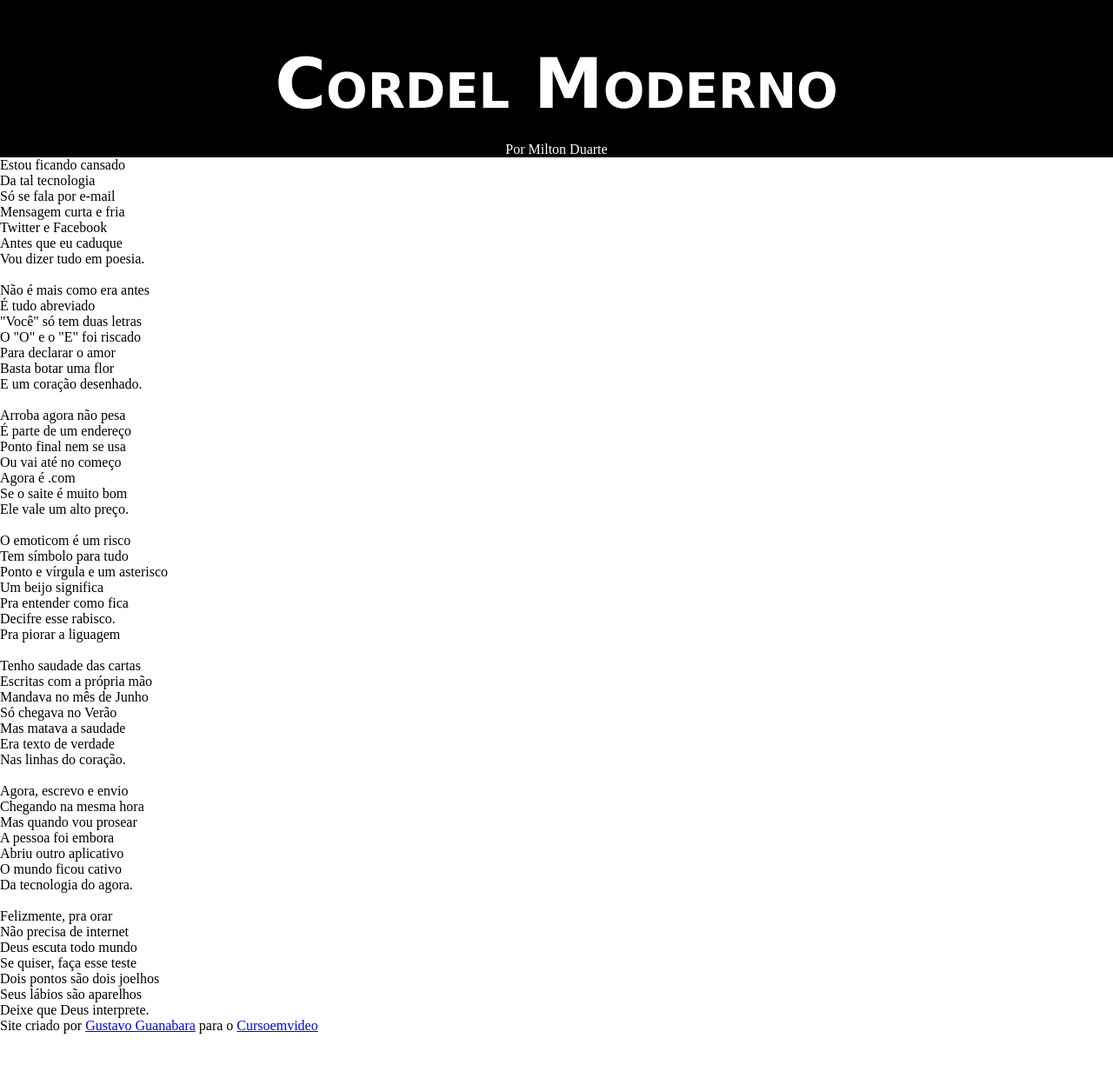
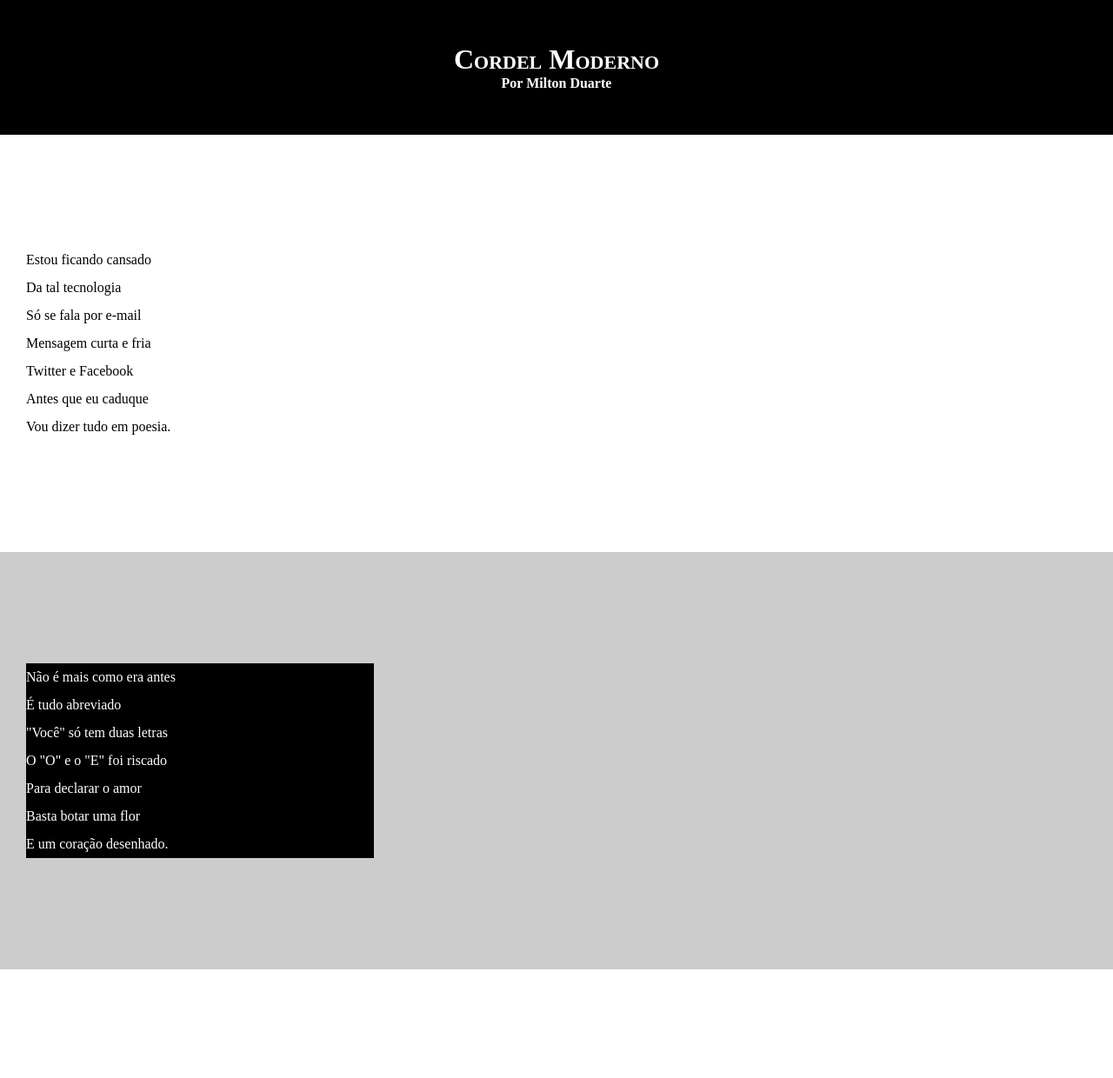
Before and after one commit to PauloGuilherme13/projeto-cordel, a plain HTML site: page index.html in a window 1280 px wide. Shown: the top 1240 px of the page at 87% size. Before the commit the page ends 1189 px from the top, so only its background shows below. Drawn offline with Linux system fonts and the light colour scheme.

Commit message:
atualizando o site

```diff
--- a/css/style.css
+++ b/css/style.css
@@ -6,30 +6,30 @@
 
 html,body{
     height: 100%;
+    background-color: #CCC;
 }
 
 header{
-    width: 100%px;
     background-color: black;
+    color: white;
+    text-align: center;
 }
 
 header h1{
-    color: white;
-    text-align: center;
     font-variant: small-caps;
     padding-top: 50px;
-    font-family: Verdana, Geneva, Tahoma, sans-serif;
-    font-size: 80px;
+
 }
 
 header p{
-    text-align: center;
-    padding-top: 20px;
+    padding-bottom: 50px;
+
 }
 
 header a{
     color: white;
     text-decoration: none;
+    font-weight: bolder;
 }
 
 header a:hover{
@@ -39,6 +39,46 @@ header a:hover{
     border: 1px solid black;
     border-radius: 5px;
 }
+
 section{
+    padding-top: 10%;
+    padding-bottom: 10%;
+    padding-left: 30px;
+    line-height: 2em;
+}
+
+section.normal{
+    background-color: white;
+    color: black;
+}
+
+section.imagem{
 
 }
+
+section.imagem > p{
+    width: 400px;
+    background-color: black;
+    color: white;
+}
+
+footer{
+    background-color: black;
+    text-align: center;
+    color: white;
+    padding: 15px;
+}
+
+footer a{
+    text-decoration: none;
+    font-weight: bolder;
+    color: white;
+}
+
+footer a:hover{
+    color:black;
+    background-color: white;
+    padding: 5px;
+    border: 1px solid black;
+    border-radius: 5px;
+}
--- a/index.html
+++ b/index.html
@@ -14,9 +14,7 @@
         <p><a href="https://www.recantodasletras.com.br/poesias/3186743" target="_blank">Por Milton Duarte</a></p>
     </header>
 
-
-
-        <section>
+        <section class="normal">
             <p>
 
                 Estou ficando cansado <br>
@@ -30,9 +28,8 @@
             </p>
         </section>
 
-        <br>
+        <section class="imagem">
 
-        <section>
             <p>
                 Não é mais como era antes <br>
                 É tudo abreviado <br>
@@ -44,9 +41,7 @@
             </p>
         </section>
 
-        <br>
-
-        <section>
+        <section class="normal">
 
             <p>
                  Arroba agora não pesa <br>
@@ -57,8 +52,6 @@
                  Se o saite é muito bom <br>
                  Ele vale um alto preço.
             </p>
-
-            <br>
 
              <p>
                  O emoticom é um risco <br>
@@ -72,11 +65,8 @@
 
         </section>
 
-        <br>
+        <section class="imagem">
 
-
-
-        <section>
             <p>
                 Tenho saudade das cartas <br>
                 Escritas com a própria mão <br>
@@ -89,11 +79,7 @@
             </p>
         </section>
 
-        <br>
-
-
-
-        <section>
+        <section class="normal">
 
              <p>
                  Agora, escrevo e envio <br>
@@ -105,8 +91,6 @@
                  Da tecnologia do agora.
 
             </p>
-
-            <br>
 
             <p>
                  Felizmente, pra orar <br>
```
